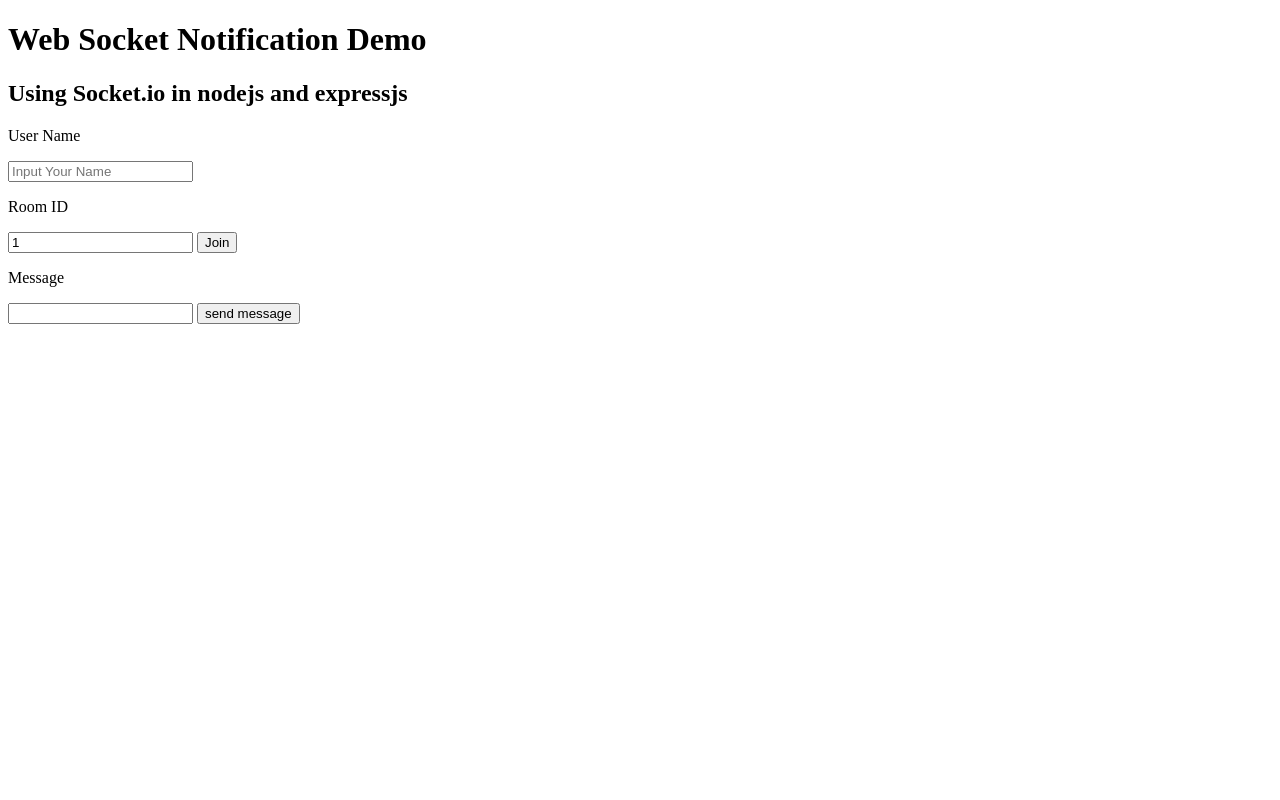
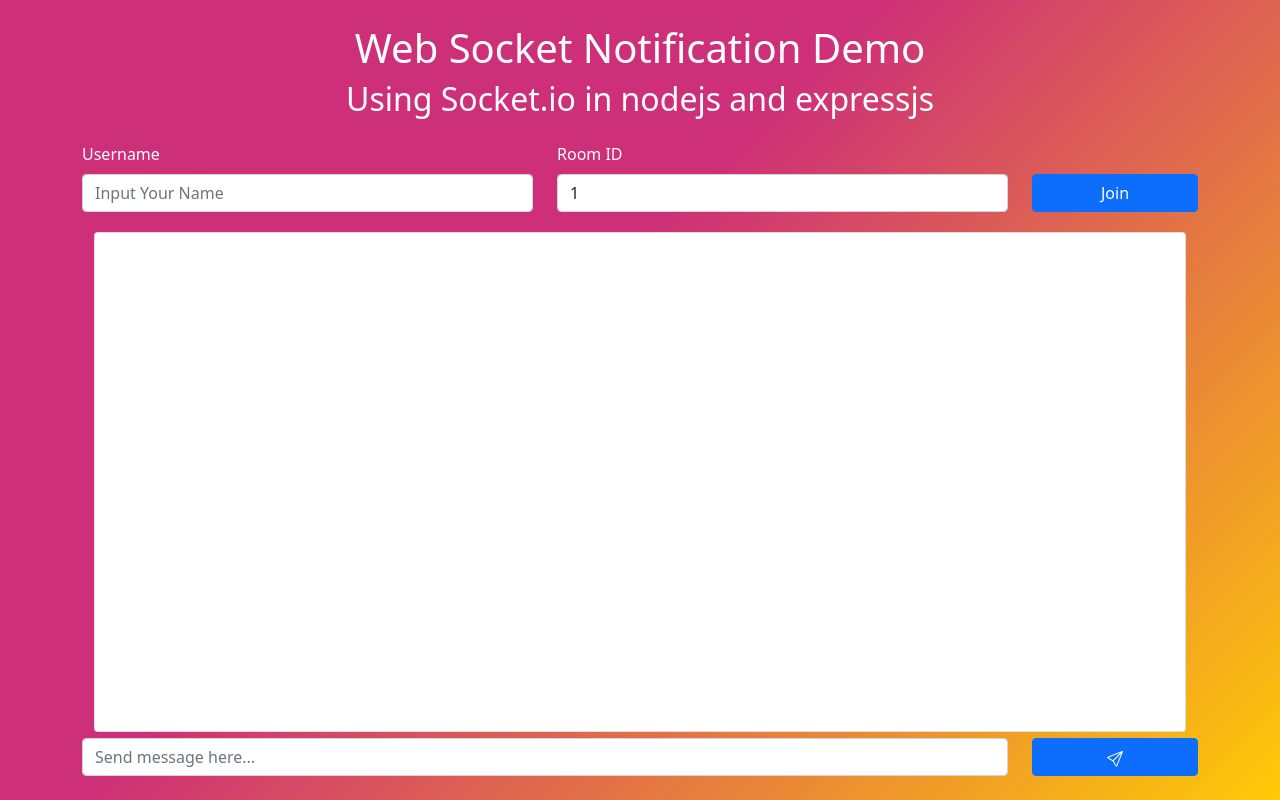
Before and after one commit to RazionAsukaru/socket-starter, a website: page app/index.html in a window 1280 px wide. Drawn offline with nearby package versions, Linux system fonts and the light colour scheme; no server answers.

Commit message:
adding bootstrap and improve template

```diff
--- a/app/app.js
+++ b/app/app.js
@@ -7,6 +7,7 @@
 const messageInput = document.getElementById('msgInput');
 const joinBtn = document.getElementById('joinBtn');
 const sendMsgBtn = document.getElementById('sendMsgBtn');
+const notifications = document.getElementById('notification');
 var notification = [];
 
 socket.on('connect', () => {
@@ -29,10 +30,15 @@
 });
 
 socket.on('on-notification', (res) => {
-    console.log(typeof res);
-    notification.push(`<p>${typeof res === 'string' ? res : res.notification}</p>`);
-    console.log(notification.toString().replace(/,/g, ''));
-    document.getElementById('notification').innerHTML = JSON.stringify(notification.toString().replace(/,/g, ''));
+    notification.unshift(typeof res === 'string' ? res : res.notification);
+    notifications.replaceChildren();
+    notification.forEach((val) => {
+        const para = document.createElement('p');
+        para.innerText = val;
+        notifications.appendChild(para);
+    });
+    notifications.scrollTop = notifications.scrollHeight;
+    // document.getElementById('notification').innerHTML = JSON.stringify(notification.toString().replace(/,/g, ''));
 });
 
 messageInput.addEventListener('keypress', function (event) {
--- a/app/index.html
+++ b/app/index.html
@@ -10,26 +10,79 @@
             integrity="sha384-KAZ4DtjNhLChOB/hxXuKqhMLYvx3b5MlT55xPEiNmREKRzeEm+RVPlTnAn0ajQNs"
             crossorigin="anonymous"
         ></script>
-        <!-- <script defer src="/node_modules/socket.io/client-dist/socket.io.min.js"></script> -->
+        <link
+            href="https://cdn.jsdelivr.net/npm/bootstrap@5.0.2/dist/css/bootstrap.min.css"
+            rel="stylesheet"
+            integrity="sha384-EVSTQN3/azprG1Anm3QDgpJLIm9Nao0Yz1ztcQTwFspd3yD65VohhpuuCOmLASjC"
+            crossorigin="anonymous"
+        />
         <script defer src="./app.js"></script>
     </head>
-    <body>
-        <h1>Web Socket Notification Demo</h1>
-        <h2>Using Socket.io in nodejs and expressjs</h2>
-        <p>User Name</p>
-        <input type="text" id="nameInput" placeholder="Input Your Name" />
-        <br />
-        <p>Room ID</p>
-        <input type="text" id="idInput" value="1" />
-        <button id="joinBtn">Join</button>
-        <br />
-        <p>Message</p>
-        <input type="text" id="msgInput" />
-        <button id="sendMsgBtn">send message</button>
+    <body
+        class="pt-4"
+        style="
+            height: 100vh;
+            background: rgb(205, 47, 120);
+            background: linear-gradient(135deg, rgba(205, 47, 120, 1) 42%, rgba(254, 202, 6, 1) 100%);
+        "
+    >
+        <div class="container">
+            <section class="d-flex flex-column text-center justify-content-center">
+                <h1 style="color: white;">Web Socket Notification Demo</h1>
+                <h2 style="color: white;">Using Socket.io in nodejs and expressjs</h2>
+            </section>
+            <section class="row mb-3 mt-3">
+                <div class="col-md-5">
+                    <label for="nameInput" class="form-label" style="color: white;">Username</label>
+                    <input type="text" class="form-control" id="nameInput" placeholder="Input Your Name" />
+                </div>
+                <div class="col-md-5">
+                    <label for="idInput" class="form-label" style="color: white;">Room ID</label>
+                    <input type="text" class="form-control" id="idInput" value="1" />
+                </div>
+                <div class="col-md-2 d-flex align-items-end">
+                    <button id="joinBtn" type="button" class="btn btn-primary w-100">Join</button>
+                </div>
+            </section>
 
-        <div
-            id="notification"
-            style="margin: 20px 0; width: 100%; background-color: black; color: aliceblue"
-        ></div>
+            <section class="container">
+                <div
+                    id="notification"
+                    class="card align-bottom"
+                    style="
+                        margin: 20px 0;
+                        width: 100%;
+                        min-height: 250px;
+                        height: 100vh;
+                        max-height: 500px;
+                        overflow: auto;
+                    "
+                ></div>
+            </section>
+
+            <div class="fixed-bottom container mb-4">
+                <section class="row">
+                    <div class="col-10">
+                        <input type="text" class="form-control" id="msgInput" placeholder="Send message here..." />
+                    </div>
+                    <div class="col-2 d-flex align-items-end">
+                        <button id="sendMsgBtn" type="button" class="btn btn-primary w-100">
+                            <svg
+                                xmlns="http://www.w3.org/2000/svg"
+                                width="16"
+                                height="16"
+                                fill="currentColor"
+                                class="bi bi-send"
+                                viewBox="0 0 16 16"
+                            >
+                                <path
+                                    d="M15.854.146a.5.5 0 0 1 .11.54l-5.819 14.547a.75.75 0 0 1-1.329.124l-3.178-4.995L.643 7.184a.75.75 0 0 1 .124-1.33L15.314.037a.5.5 0 0 1 .54.11ZM6.636 10.07l2.761 4.338L14.13 2.576 6.636 10.07Zm6.787-8.201L1.591 6.602l4.339 2.76 7.494-7.493Z"
+                                />
+                            </svg>
+                        </button>
+                    </div>
+                </section>
+            </div>
+        </div>
     </body>
 </html>
--- a/index.ts
+++ b/index.ts
@@ -12,7 +12,7 @@
 
 export const app = express();
 dotenv.config();
-const port = process.env.PORT;
+const port = process.env.PORT || 8080;
 
 // const options: ServerOptions = {
 //     key: fs.readFileSync('/etc/star/STAR.sf-international.id_key.pem'),
@@ -33,7 +33,6 @@
 });
 /* #endregion Serving Static Webapp */
 
-/*  */
 /* #region Dummy api for calling to api of namespace */
 app.post('/message', async (req, res) => {
     const { id, message, user } = req.body;
--- a/routers/sfi-route.ts
+++ b/routers/sfi-route.ts
@@ -3,10 +3,6 @@
 
 export default (socket) => {
     var router = Router();
-    //   router.get('/', function (req, res) {
-    //       sfi.to('c2ZpLWNmLWNsaWVudC0wMDAzMTg=').emit(e.UPDATE_TOP_NOTIFICATION, 'some notification' );
-    //     res.send('Nothing Here!');
-    //   });
 
     router.post('/update-notification', (req, res) => {
         const { id, notificationMessage } = req.body;
--- a/sockets/sfi-socket.ts
+++ b/sockets/sfi-socket.ts
@@ -3,6 +3,7 @@
 
 export default (io: Server<DefaultEventsMap, DefaultEventsMap, DefaultEventsMap, any>) => {
     const sfi = io.of('/sfi');
+
     sfi.on('connection', (socket) => {
         console.log('Connected to socket sfi');
 
@@ -13,7 +14,7 @@
             }
             socket.join(id);
             socket.emit('after-join', `Welcome to room ${id}, ${user}!`);
-            socket.to(id).emit('on-notification', `<p>user [ ${user} ] joined the room!</p>`);
+            socket.to(id).emit('on-notification', `User [ ${user} ] joined the room!`);
         });
     });
 
```
